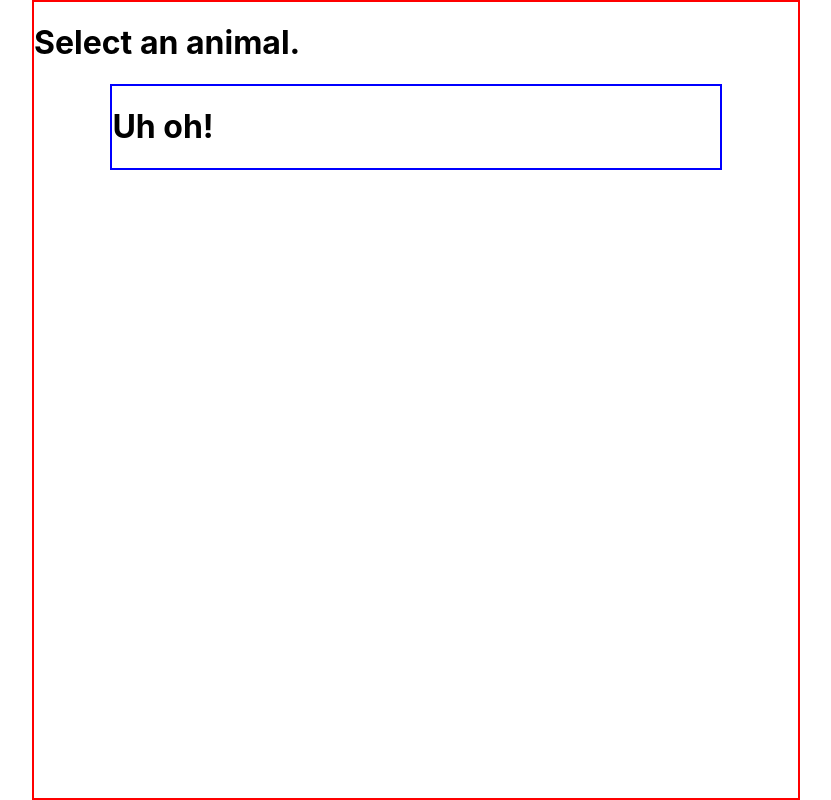
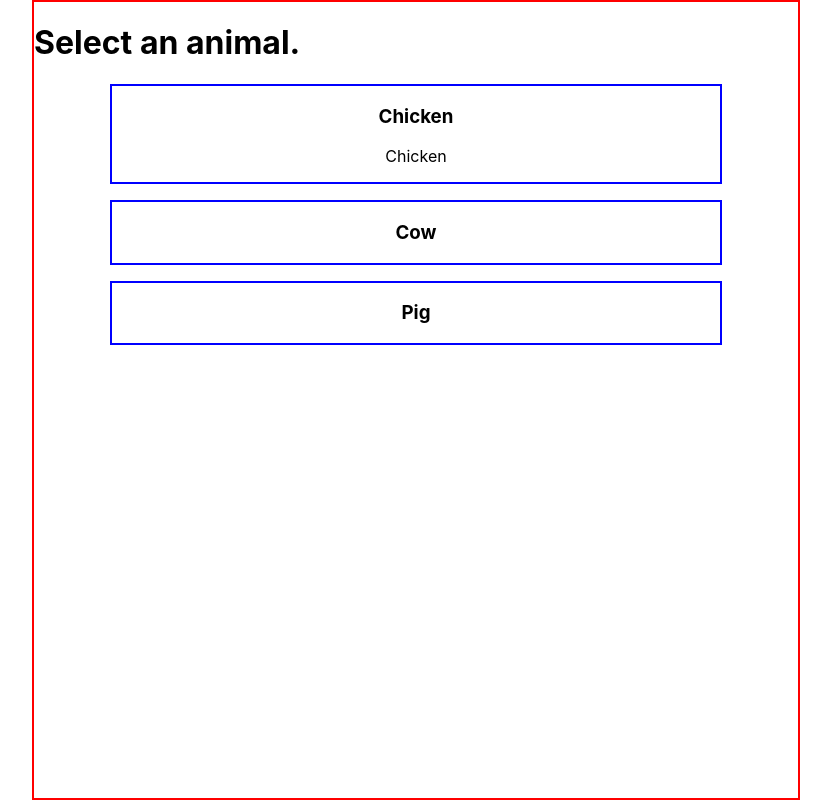
Before and after one commit to tervonugget/meaty, a Next.js app: page / in a window 1280 px wide. Shown: the whole page, without its empty margins (224-1055 px from the left). Built offline with nearby package versions, Linux system fonts and the light colour scheme.

Commit message:
fetch data for tiles depending on the current path

```diff
--- a/comps/tile.js
+++ b/comps/tile.js
@@ -1,5 +1,8 @@
+import Image from "next/image";
 import {useRouter} from "next/router";
 import styled from "styled-components";
+
+import {animals} from '../data/selections';
 
 
 // Styled components
@@ -7,12 +10,35 @@ let Container = styled.div`
   width: 80%;
 
   margin-left: 10%;
+  margin-bottom: 1rem;
 
   border: 2px blue solid;
+  text-align: center;
 `;
 
+
 export default function Tile(){
+  // Defining variables
+  let router = useRouter();
+
+  // Check the router's current path and display the corresponsding
+  // information from an array in /data/selections.js
+  if (router.asPath === '/'){
+    return <div>
+      <Container>
+        <h3>Chicken</h3>
+        <p>{animals[0].title}</p>
+      </Container>
+      <Container>
+        <h3>Cow</h3>
+      </Container>
+      <Container>
+        <h3>Pig</h3>
+      </Container>
+    </div>
+  }
+
   return <Container>
-    <h1>Uh oh!</h1>
+    <h3>Uh oh!</h3>
   </Container>
 }
--- /dev/null
+++ b/data/selections.js
@@ -0,0 +1,15 @@
+// Animals
+export const animals = [
+  {
+    route: 'ch',
+    title: 'Chicken'
+  },
+  {
+    route: 'co',
+    title: 'Cow'
+  },
+  {
+    route: 'pi',
+    title: 'Pig'
+  }
+]
```
